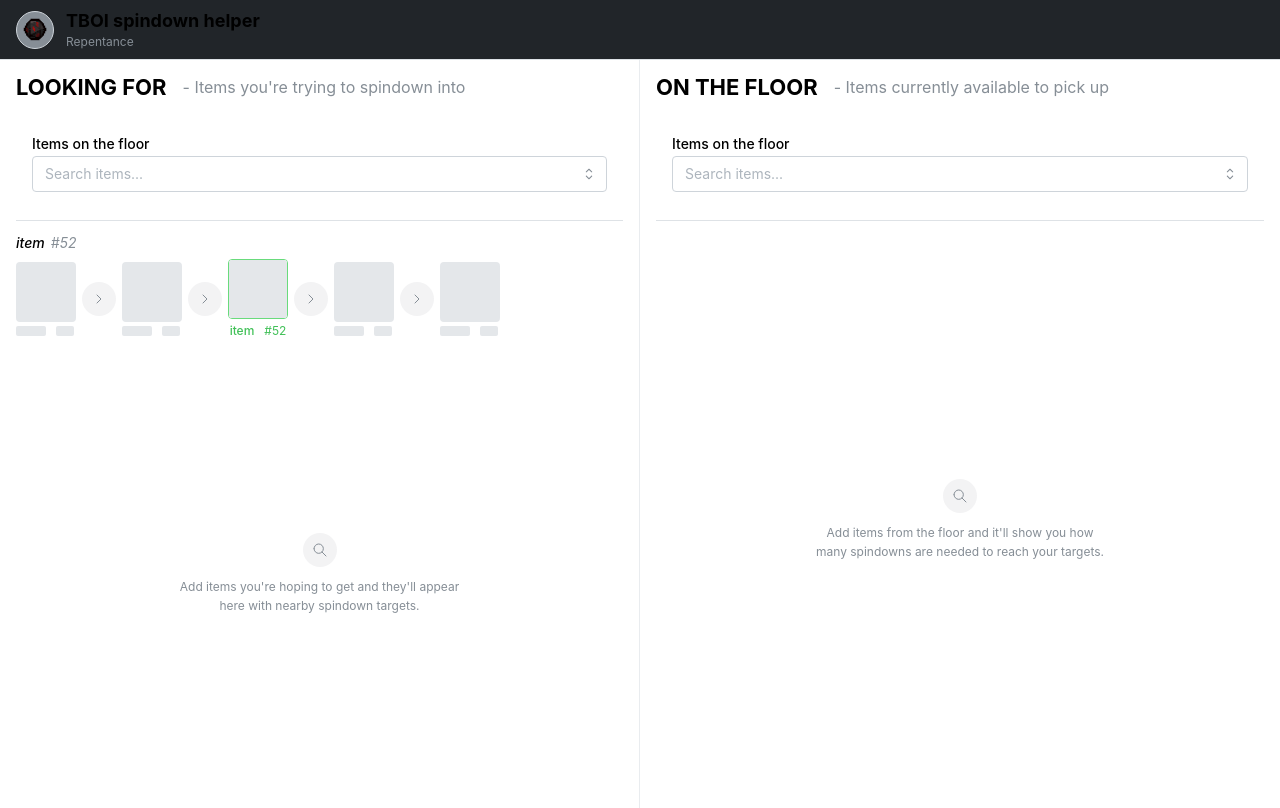
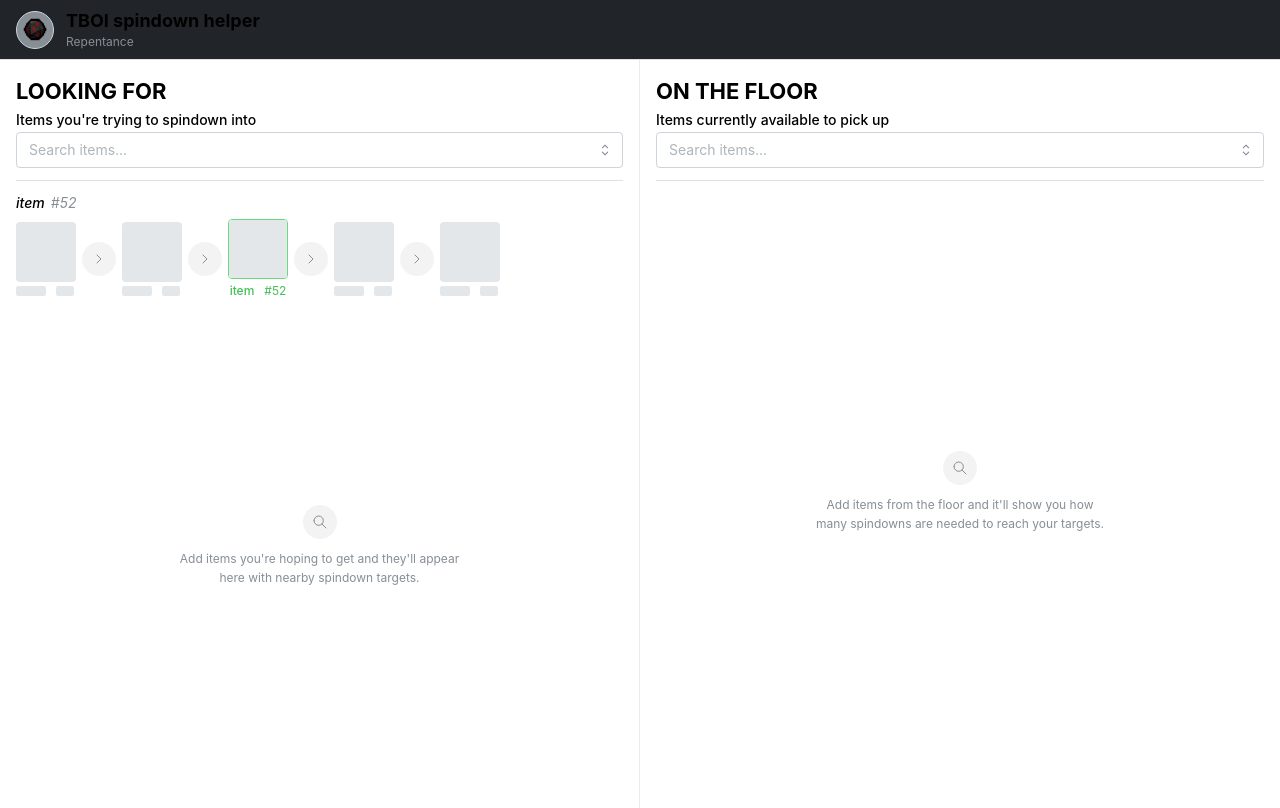
Before and after one commit to ShaigroRB/tboi-spindown-helper, a React (Vite) app: page / in a window 1280 px wide. Built offline with nearby package versions, Linux system fonts and the light colour scheme.

Commit message:
update label for selects

```diff
--- a/src/FloorPanel.tsx
+++ b/src/FloorPanel.tsx
@@ -11,19 +11,16 @@
 export function FloorPanel({ lookingFor }: FloorPanelProps) {
   const [items, setItems] = useState<string[]>([]);
   return (
-    <Stack h="100%" gap={0} px="md">
-      <Group py="sm">
-        <Title order={2} size="h3">
-          ON THE FLOOR
-        </Title>
-        <Text size="md" c="dimmed">
-          - Items currently available to pick up
-        </Text>
-      </Group>
+    <Stack h="100%" gap={0} px="md" py="md">
+      <Title order={2} size="h3">
+        ON THE FLOOR
+      </Title>
 
-      <Box p="md">
-        <ItemSelect value={items} onChange={setItems} />
-      </Box>
+      <ItemSelect
+        label="Items currently available to pick up"
+        value={items}
+        onChange={setItems}
+      />
 
       <Divider my="sm" />
 
--- a/src/ItemSelect.tsx
+++ b/src/ItemSelect.tsx
@@ -31,6 +31,8 @@
   value: string[];
   /** Called with the new list of ids when selection changes */
   onChange: (value: string[]) => void;
+  /** Label of the select */
+  label: string;
 };
 
 export function ItemSelect(props: ItemSelectProps) {
@@ -38,7 +40,6 @@
   return (
     <MultiSelect
       renderOption={renderMultiSelectOption}
-      label="Items on the floor"
       placeholder="Search items..."
       data={itemsNames}
       searchable
--- a/src/WantedPanel.tsx
+++ b/src/WantedPanel.tsx
@@ -11,19 +11,16 @@
 
 export function WantedPanel({ selectedItems, onChange }: WantedPanelProps) {
   return (
-    <Stack h="100%" gap={0} px="md">
-      <Group py="sm">
-        <Title order={2} size="h3">
-          LOOKING FOR
-        </Title>
-        <Text size="md" c="dimmed">
-          - Items you're trying to spindown into
-        </Text>
-      </Group>
+    <Stack h="100%" gap={0} px="md" py="md">
+      <Title order={2} size="h3">
+        LOOKING FOR
+      </Title>
 
-      <Box p="md">
-        <ItemSelect value={selectedItems} onChange={onChange} />
-      </Box>
+      <ItemSelect
+        label="Items you're trying to spindown into"
+        value={selectedItems}
+        onChange={onChange}
+      />
 
       <Divider my="sm" />
 
```
